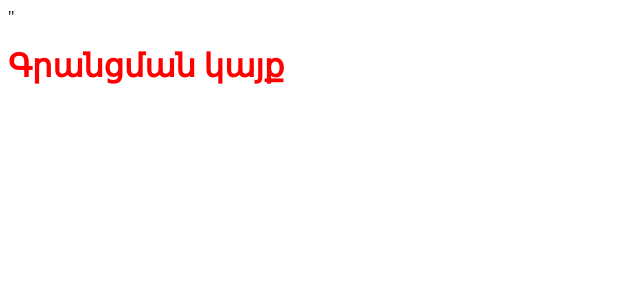
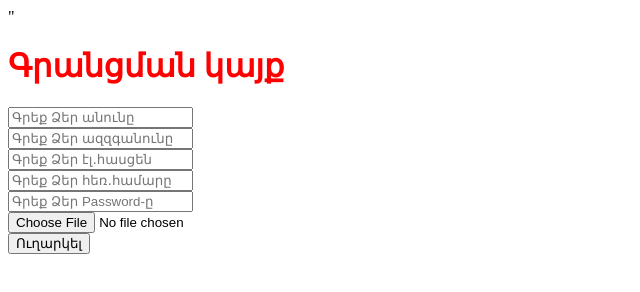
Before and after one commit to martinproject1/input.github.io, a plain HTML site: page index.html in a window 1280 px wide. Shown: the whole page, without its empty margins (0-640 px from the left). Drawn offline with Linux system fonts and the light colour scheme.

Commit message:
index.html

```diff
--- a/index.html
+++ b/index.html
@@ -6,6 +6,16 @@
   </head>
   <body>
     <h1>Գրանցման կայք</h1>
+        <form autocomplete="off">
+     <input type="text" id="text" placeholder="Գրեք Ձեր անունը"><br />
+     <input type="text" id="text" placeholder="Գրեք Ձեր ազզգանունը"><br />
+     <input type="email" id="email" placeholder="Գրեք Ձեր էլ․հասցեն"><br />
+     <input type="tel" id="tel" placeholder="Գրեք Ձեր հեռ․համարը"><br />
+     <input type="password" id="password" placeholder="Գրեք Ձեր Password-ը"></br />
+     <input type="file" id="file" placeholder="ցույց տվեք Ձեր անձնական լւսանկարը"><br />
+     <input type="submit" id="submit" value="Ուղարկել" ><a href="https//:martinproject1.github.io"
+     <input type="submit" name="submit1" value="Չեղրկել">
+ </form>
   </body>
   <script rel="script.js"></script>
 </html>
```
